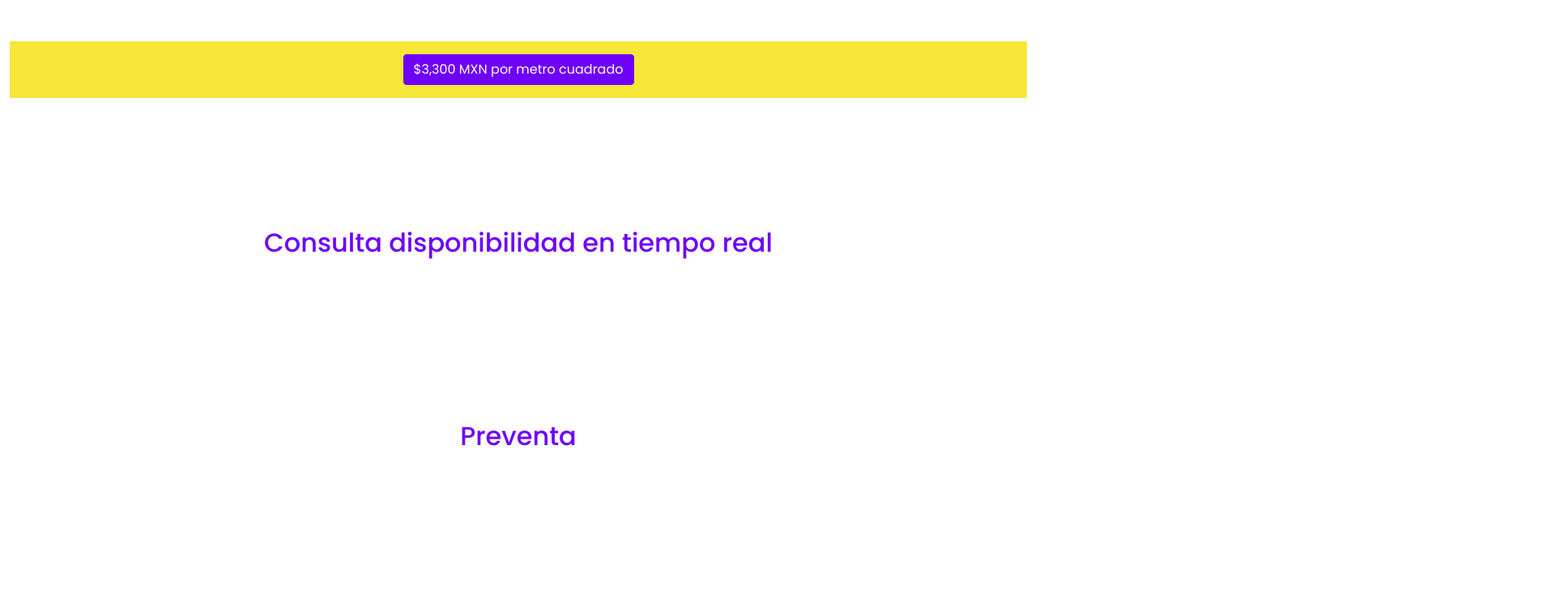
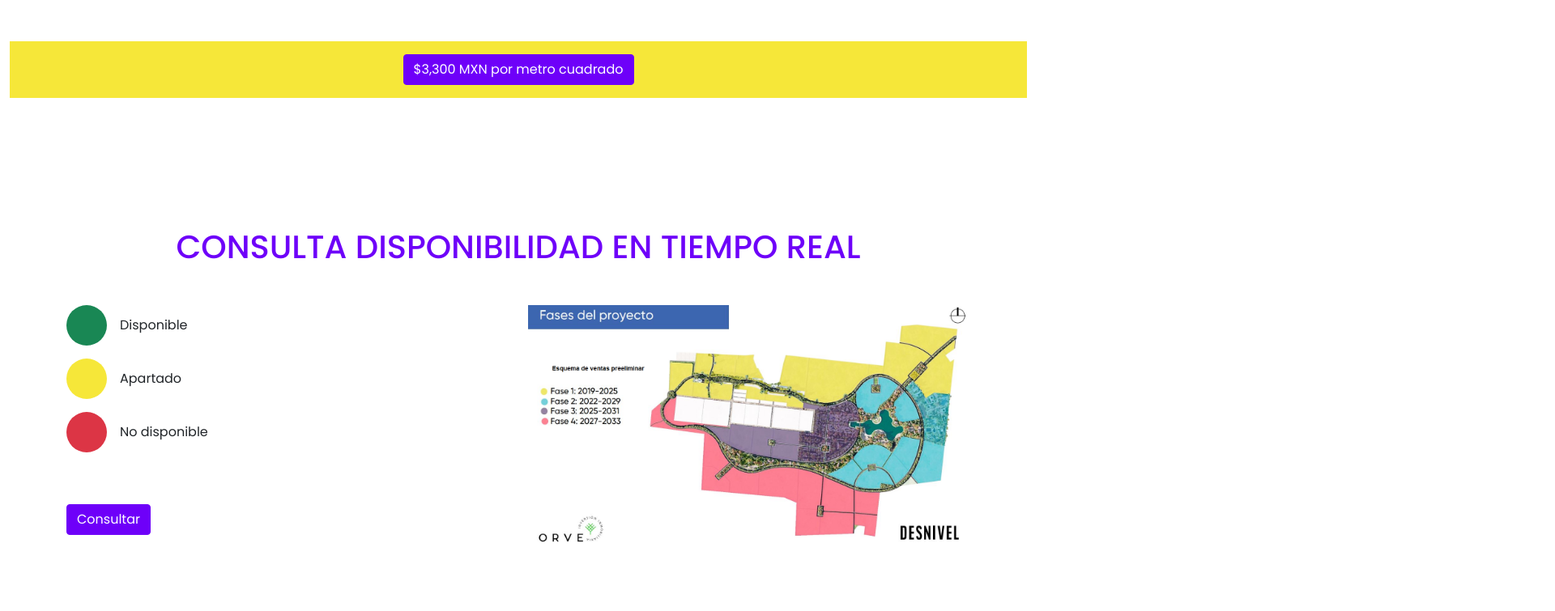
Before and after one commit to carlceca05/vivenemerida, a website: page index.html in a window 1280 px wide. Shown: the part 4963-5718 px from the top of the page at 81% size, 1920 px wide, since content can reach past the window. Drawn offline with nearby package versions, Linux system fonts and the light colour scheme.

Commit message:
15/06/22  15:29

```diff
--- a/index.html
+++ b/index.html
@@ -441,8 +441,36 @@
 	<!--seccion8-->
 	<div class="container-fluid  py-5 ">
 		<div class="container py-5">
-			<h2 class="text-center text-primary">Consulta disponibilidad en tiempo real</h2>
-
+			<h4 class="text-center h1 text-primary mb-5 text-uppercase">Consulta disponibilidad en tiempo real</h4>
+			<div class="row">
+				<div class="col ">
+					<div class="d-flex mb-3 align-items-center">
+						<div class="bg-success" style="width: 50px;height: 50px; border-radius: 100px; " > </div>
+						<p class="mb-0 ms-3"> Disponible </p>
+					</div>
+					<div class="d-flex mb-3 align-items-center">
+						<div class="bg-warning" style="width: 50px;height: 50px; border-radius: 100px; " > </div>
+						<p class="mb-0 ms-3"> Apartado </p>
+					</div>
+					<div class="d-flex mb-3 align-items-center">
+						<div class="bg-danger" style="width: 50px;height: 50px; border-radius: 100px; " > </div>
+						<p class="mb-0 ms-3">  No disponible </p>
+					</div>
+				<a  class="btn btn-primary mt-5" target="_blank" href="https://crm.grupoorve.mx/cotizador/ccprogreso-e1/ccprogreso-e3/ccp-e3-p1?vendedor=Mjg5NA%3D%3D%0A"> Consultar </a>
+				</div>
+				<style>
+					.img-enlace{
+						position: absolute;
+						width: 100%;
+						height: 100%;
+						z-index: 19;
+					}
+				</style>
+				<div class="col">
+					<a class="img-enlace" target="_blank" href="https://crm.grupoorve.mx/cotizador/ccprogreso-e1/ccprogreso-e3/ccp-e3-p1?vendedor=Mjg5NA%3D%3D%0A">   </a>
+					<img class="img-fluid lazyload" data-src="img/image23.png" alt="">
+				</div>
+			</div>
 		</div>
 	</div>
 	<!--seccion8-->
```
Also changed, not shown: img/image23.png (added).
